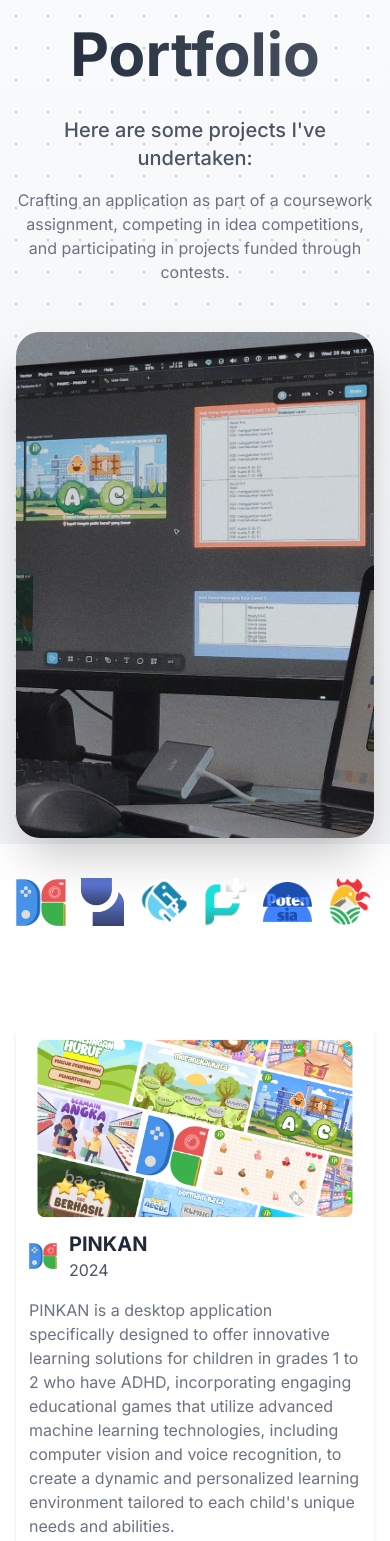
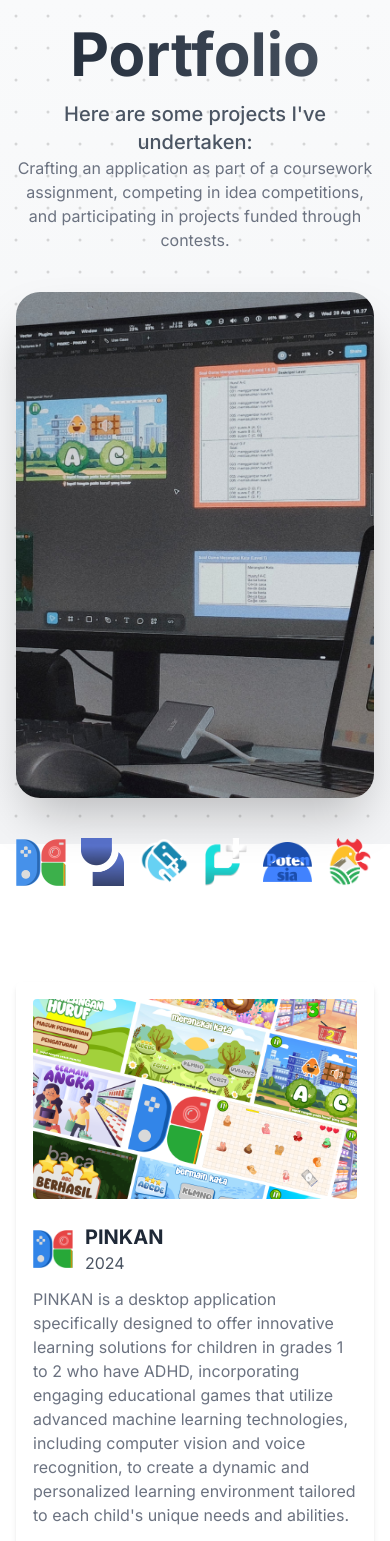
Before and after one commit to askar-ef/askarwebsite, a Next.js app: page /portfolio in a window 390 px wide. Shown: the top 1541 px of the page. Built offline with nearby package versions, Linux system fonts and the light colour scheme.

Commit message:
fix card portfolio and index page

```diff
--- a/src/app/page.tsx
+++ b/src/app/page.tsx
@@ -21,8 +21,8 @@ const portfolioItems = [
   {
     Icon: CodeIcon,
     name: "Projects",
-    description: "Full-stack web applications built with modern technologies.",
-    href: "https://github.com/askar-ef",
+    description: "Collection of technology projects I have worked on.",
+    href: "/portfolio",
     cta: "View Projects",
     className: "col-span-3 lg:col-span-2",
     background: (
@@ -43,14 +43,14 @@ const portfolioItems = [
     Icon: GlobeIcon,
     name: "Blog",
     description:
-      "User-centered design solutions for web and mobile applications.",
-    href: "/portfolio/design",
-    cta: "See Designs",
+      "Personal thoughts and stories about life, technology, and my insights.",
+    href: "/blog",
+    cta: "Read Blog",
     className: "col-span-3 lg:col-span-1",
     background: (
       <div className="absolute inset-0 overflow-hidden">
         <div className="absolute inset-0 bg-gradient-to-bl from-pink-100/50 to-pink-50/50" />
-        <Meteors number={20} />
+        <Meteors number={30} />
       </div>
     ),
   },
@@ -59,8 +59,8 @@ const portfolioItems = [
     name: "Experiences",
     description:
       "Research and academic projects from Software Engineering studies.",
-    href: "/portfolio/academic",
-    cta: "Learn More",
+    href: "/experiences",
+    cta: "Know More",
     className: "col-span-3 lg:col-span-3",
     background: (
       <div className="absolute inset-0">
--- a/src/app/portfolio/page.tsx
+++ b/src/app/portfolio/page.tsx
@@ -26,7 +26,7 @@ const Portfolio = () => {
       <div className="relative z-50 pt-6 pb-2">
         <div className="container mx-auto px-4">
           <motion.h1
-            className="text-6xl md:text-7xl font-bold text-center bg-clip-text text-transparent bg-gradient-to-r from-gray-800 to-gray-600 mb-8"
+            className="text-6xl md:text-9xl font-bold text-center bg-clip-text text-transparent bg-gradient-to-r from-gray-800 to-gray-600 mb-4"
             initial={{ opacity: 0, y: 20 }}
             animate={{ opacity: 1, y: 0 }}
             transition={{ duration: 0.5 }}
@@ -34,9 +34,9 @@ const Portfolio = () => {
             Portfolio
           </motion.h1>
 
-          <div className="max-w-2xl mx-auto mb-12">
+          <div className="max-w-2xl mx-auto mb-10">
             <motion.p
-              className="text-xl text-center text-gray-600 mb-4 font-medium"
+              className="text-xl text-center text-gray-600 font-medium"
               initial={{ opacity: 0 }}
               animate={{ opacity: 1 }}
               transition={{ delay: 0.3 }}
--- a/src/components/portfolio/PortfolioCard.tsx
+++ b/src/components/portfolio/PortfolioCard.tsx
@@ -15,30 +15,35 @@ export function PortfolioCard({ item }: { item: PortfolioItem }) {
   return (
     <motion.div
       id={item.title}
-      initial={{ opacity: 0, y: 20 }}
+      initial={{ opacity: 0, y: 10 }}
       whileInView={{ opacity: 1, y: 0 }}
       viewport={{ once: true }}
-      transition={{ duration: 0.5 }}
+      transition={{ duration: 0.2 }}
     >
-      <div className="bg-white/10 backdrop-blur-md rounded-xl shadow-md overflow-hidden border border-white/20">
-        <div className="grid md:grid-cols-4 gap-2 p-3">
-          <div className="md:col-span-1 relative aspect-[16/9] rounded-lg overflow-hidden scale-95">
+      <div className="bg-white/5 backdrop-blur-sm rounded-md shadow-md overflow-hidden border border-white/10">
+        <div className="flex flex-col md:grid md:grid-cols-5 gap-4 p-4">
+          <div className="w-full md:col-span-2 relative min-h-[200px] md:min-h-[250px] rounded-sm overflow-hidden">
             <Image
               src={item.imageUrl}
               alt={item.title}
               fill
-              className="object-cover opacity-90"
+              className="object-cover hover:scale-105 transition-transform duration-300"
+              sizes="(max-width: 768px) 100vw, 40vw"
+              style={{ objectFit: "cover" }}
+              priority
             />
           </div>
-          <div className="md:col-span-3 flex flex-col h-full">
+          <div className="w-full md:col-span-3 flex flex-col space-y-3 py-2">
             <div className="flex items-center gap-3">
-              <Image
-                src={item.logo}
-                alt={`${item.title} logo`}
-                width={28}
-                height={28}
-                className="object-contain opacity-90"
-              />
+              <div className="relative w-10 h-10 flex-shrink-0">
+                <Image
+                  src={item.logo}
+                  alt={`${item.title} logo`}
+                  fill
+                  className="object-contain"
+                  priority
+                />
+              </div>
               <div>
                 <h3 className="text-xl font-bold text-gray-800">
                   {item.title}
@@ -46,8 +51,8 @@ export function PortfolioCard({ item }: { item: PortfolioItem }) {
                 <p className="text-gray-600">{item.year}</p>
               </div>
             </div>
-            <p className="text-gray-500 text-md mt-4">{item.description}</p>
-            <div className="mt-auto">
+            <p className="text-gray-500 text-md">{item.description}</p>
+            <div className="mt-auto pt-2">
               <p className="font-semibold text-gray-600">{item.role}</p>
               <p className="text-gray-400 text-sm italic">{item.detail}</p>
             </div>
--- a/src/components/ui/bento-grid.tsx
+++ b/src/components/ui/bento-grid.tsx
@@ -65,7 +65,12 @@ const BentoCard = ({
         "pointer-events-none absolute bottom-0 flex w-full translate-y-10 transform-gpu flex-row items-center p-4 opacity-0 transition-all duration-300 group-hover:translate-y-0 group-hover:opacity-100"
       )}
     >
-      <Button variant="ghost" asChild size="sm" className="pointer-events-auto">
+      <Button
+        variant="ghost"
+        asChild
+        size="sm"
+        className="pointer-events-auto bg-neutral-400 hover:bg-neutral-600 hover:text-white text-white"
+      >
         <a href={href}>
           {cta}
           <ArrowRightIcon className="ml-2 h-4 w-4" />
--- /dev/null
+++ b/src/components/ui/shiny-button.tsx
@@ -0,0 +1,62 @@
+"use client";
+
+import React from "react";
+import { motion, type AnimationProps } from "framer-motion";
+
+import { cn } from "@/lib/utils";
+
+const animationProps = {
+  initial: { "--x": "100%", scale: 0.8 },
+  animate: { "--x": "-100%", scale: 1 },
+  whileTap: { scale: 0.95 },
+  transition: {
+    repeat: Infinity,
+    repeatType: "loop",
+    repeatDelay: 1,
+    type: "spring",
+    stiffness: 20,
+    damping: 15,
+    mass: 2,
+    scale: {
+      type: "spring",
+      stiffness: 200,
+      damping: 5,
+      mass: 0.5,
+    },
+  },
+} as AnimationProps;
+interface ShinyButtonProps {
+  children: React.ReactNode;
+  className?: string;
+}
+const ShinyButton = ({ children, className, ...props }: ShinyButtonProps) => {
+  return (
+    <motion.button
+      {...animationProps}
+      {...props}
+      className={cn(
+        "relative rounded-lg px-6 py-2 font-medium backdrop-blur-xl transition-shadow duration-300 ease-in-out hover:shadow dark:bg-[radial-gradient(circle_at_50%_0%,hsl(var(--primary)/10%)_0%,transparent_60%)] dark:hover:shadow-[0_0_20px_hsl(var(--primary)/10%)]",
+        className,
+      )}
+    >
+      <span
+        className="relative block size-full text-sm uppercase tracking-wide text-[rgb(0,0,0,65%)] dark:font-light dark:text-[rgb(255,255,255,90%)]"
+        style={{
+          maskImage:
+            "linear-gradient(-75deg,hsl(var(--primary)) calc(var(--x) + 20%),transparent calc(var(--x) + 30%),hsl(var(--primary)) calc(var(--x) + 100%))",
+        }}
+      >
+        {children}
+      </span>
+      <span
+        style={{
+          mask: "linear-gradient(rgb(0,0,0), rgb(0,0,0)) content-box,linear-gradient(rgb(0,0,0), rgb(0,0,0))",
+          maskComposite: "exclude",
+        }}
+        className="absolute inset-0 z-10 block rounded-[inherit] bg-[linear-gradient(-75deg,hsl(var(--primary)/10%)_calc(var(--x)+20%),hsl(var(--primary)/50%)_calc(var(--x)+25%),hsl(var(--primary)/10%)_calc(var(--x)+100%))] p-px"
+      ></span>
+    </motion.button>
+  );
+};
+
+export default ShinyButton;
```
